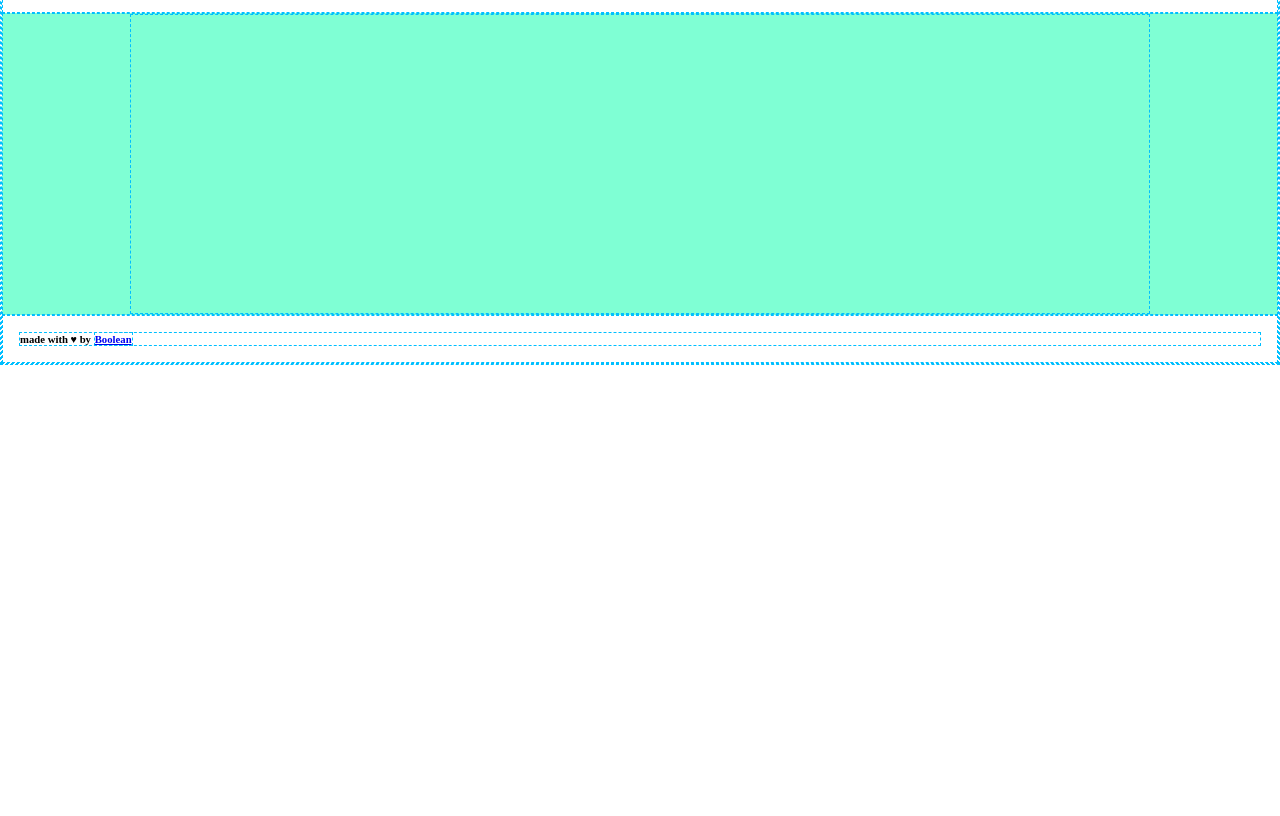
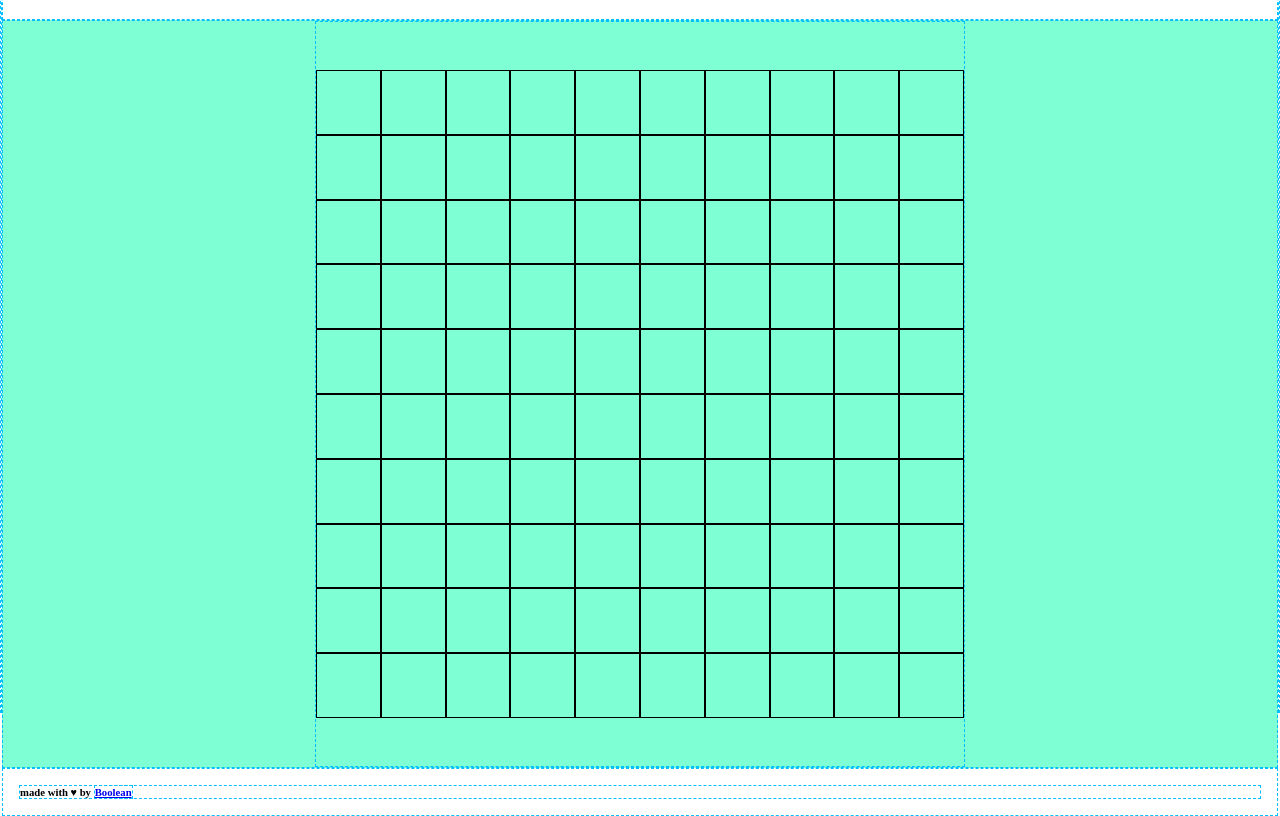
Before and after one commit to andreadebortoli2/js-campominato-grid, a plain HTML site: page index.html in a window 1280 px wide. Shown: the part 89-905 px from the top of the page. Before the commit the page ends 800 px from the top, so only its background shows below. Drawn offline with Linux system fonts and the light colour scheme.

Commit message:
add grid cells

```diff
--- a/assets/css/style.css
+++ b/assets/css/style.css
@@ -5,8 +5,13 @@
     border: 1px dashed deepskyblue;
 }
 
+body {
+    height: 100vh;
+    overflow: hidden;
+}
+
 header {
-    height: 100px;
+
     padding: 2rem 1rem;
     display: flex;
     justify-content: space-between;
@@ -21,9 +26,12 @@ main {
     background-color: aquamarine;
 
     .container {
-        width: 80%;
+        width: 60%;
+        max-width: 650px;
         margin: 0 auto;
-        height: 300px;
+        padding: 3rem 0;
+        display: flex;
+        flex-wrap: wrap;
 
         .cell {
             width: calc(100% / 10);
--- a/assets/js/main.js
+++ b/assets/js/main.js
@@ -1 +1,35 @@
 // console.log('HI');
+
+// - create a grid with 100 cells (10 x 10)
+//     -create the container in html with minimum css
+//     -select it and add cells in js
+//     -style the cells in css
+
+const container = document.querySelector('.container');
+
+/* const cell = document.createElement('div');
+console.log(cell);
+container.insertAdjacentElement('beforeend', cell).classList.add('cell');
+console.log(container); */
+
+for (let i = 0; i < 100; i++) {
+
+    const cell = document.createElement('div');
+
+    container.insertAdjacentElement('beforeend', cell).classList.add('cell');
+}
+
+// - add a number to the cells
+//     -use the index of the array to attach the number
+
+// - add the grid creation to the button click
+//     -select the button
+//     -add eventListener
+//     -insert the griid function
+
+// - add color to the clicked cell
+//     -add event listener to cells
+//     -add class to the clicked cell
+
+// - print in console the number of the cell clicked
+//     -print in console the index of the clicked cell
```
